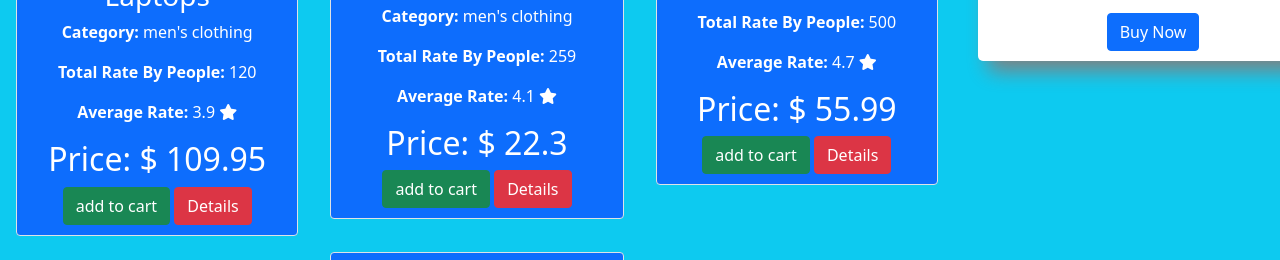
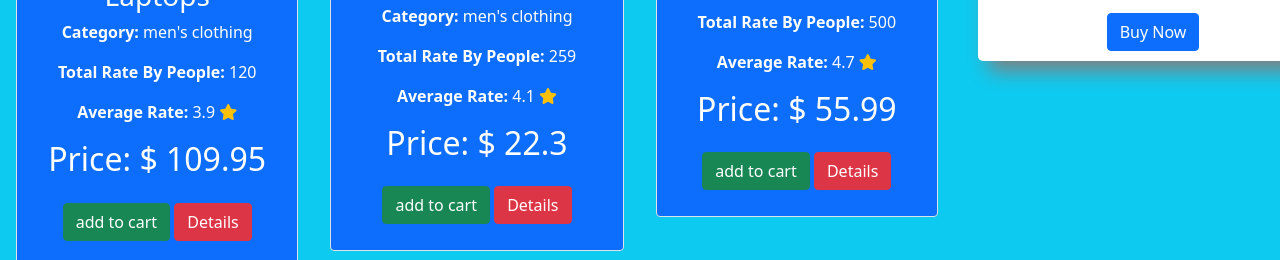
Before and after one commit to asmrayat/ranga-store-assignment-7-, a plain HTML site: page index.html in a window 1280 px wide. Shown: the part 489-749 px from the top of the page. Drawn offline with nearby package versions, Linux system fonts and the light colour scheme; grey boxes are pictures that could not be loaded.

Commit message:
lastPush

```diff
--- a/js/app.js
+++ b/js/app.js
@@ -18,10 +18,10 @@ const showProducts = (products) => {
       </div>
       <h3>${product.title}</h3>
       <p><span class="fw-bold">Category: </span>${product.category}</p>
-      <p><span class="fw-bold">Total Rate By People: </span>${product.rating.count}</p> <p><span class="fw-bold">Average Rate: </span>${product.rating.rate} <i class="fas fa-star"></i></p>
+      <p><span class="fw-bold">Total Rate By People: </span>${product.rating.count}</p> <p><span class="fw-bold">Average Rate: </span>${product.rating.rate} <span class="text-warning"><i class="fas fa-star"></span></i></p>
       <h2>Price: $ ${product.price}</h2>
-      <button onclick="addToCart(${product.id},${product.price})" id="addToCart-btn" class="buy-now btn btn-success">add to cart</button>
-      <button id="details-btn" class="btn btn-danger">Details</button></div>
+      <button onclick="addToCart(${product.id},${product.price})" id="addToCart-btn" class="buy-now btn btn-success my-3">add to cart</button>
+      <button id="details-btn" class="btn btn-danger my-2">Details</button></div>
       `;
     document.getElementById("all-products").appendChild(div);
   }
```
Also changed, not shown: index.html (+1 -1 lines).
